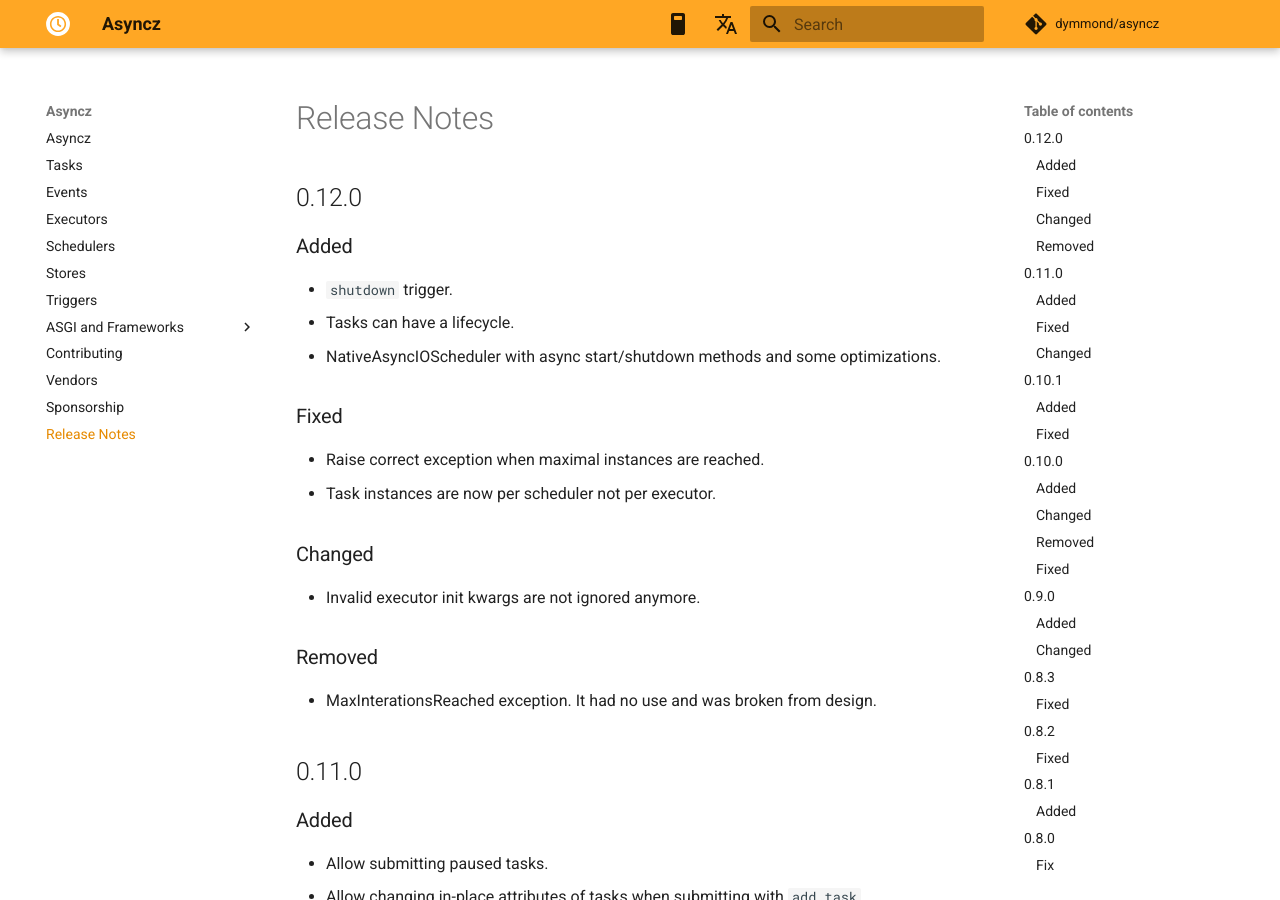
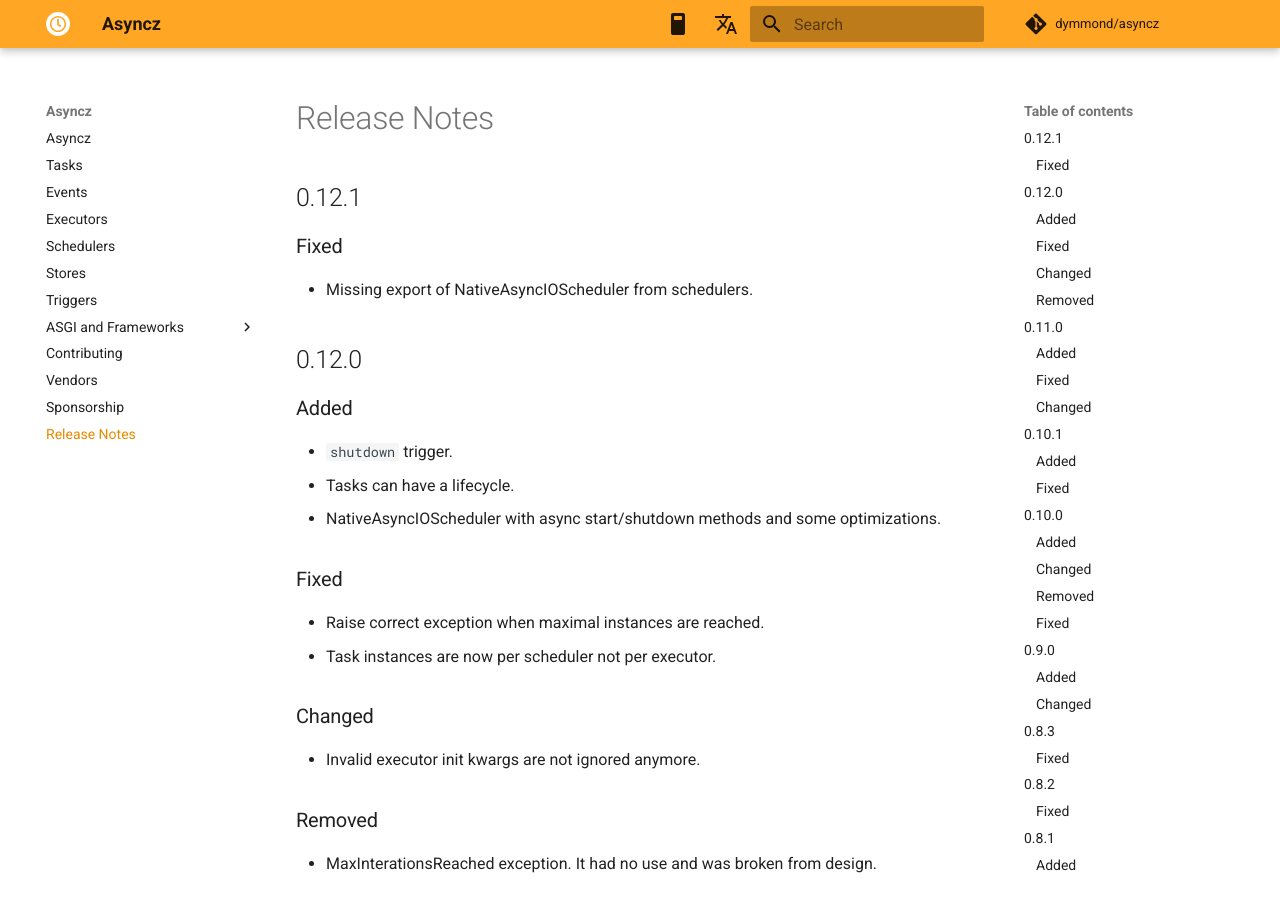
Before and after one commit to dymmond/asyncz, an MkDocs documentation site: the page built from docs/release-notes.md, in a window 1280 px wide and 900 px high. Built offline with MkDocs 1.6.1 and Material for MkDocs 9.7.7, drawn with Linux system fonts in a browser that asks for light colours; comment, search, counter and statistics services are not loaded.

Commit message:
fix missing export: (#84)
Changes:
- Fix missing export.
- Update release notes.

```diff
--- a/docs/release-notes.md
+++ b/docs/release-notes.md
@@ -1,5 +1,10 @@
 # Release Notes
 
+## 0.12.1
+
+### Fixed
+
+- Missing export of NativeAsyncIOScheduler from schedulers.
 
 ## 0.12.0
 
```
Also changed, not shown: 1 other file.
